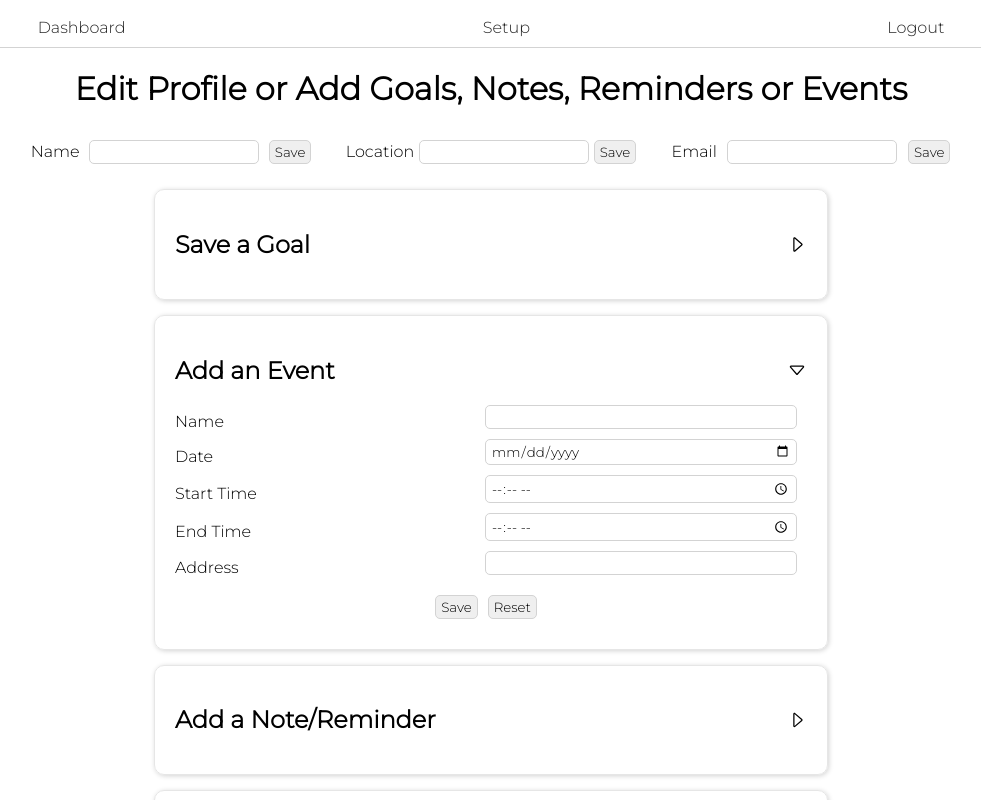
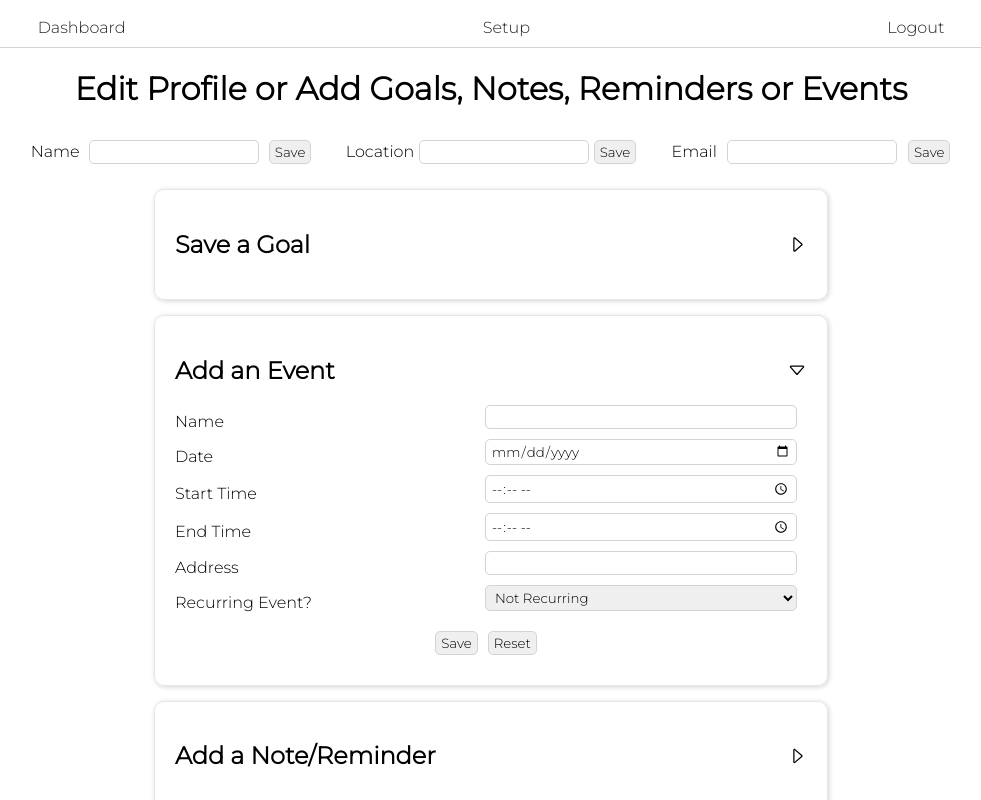
Before and after one commit to ramitaarora/mosaic-planner, a React (Vite) app in the folder client/: page /setup in a window 1280 px wide. Both pictures are taken after a click on the picture 946 px from the left and 370 px from the top of the page. Shown: the top 800 px of the page, without its empty margins (149-1130 px from the left). Built offline with nearby package versions, Linux system fonts and the light colour scheme; no server answers.

Commit message:
started saveGoals and saveEvents on setup page

```diff
--- a/client/src/App.css
+++ b/client/src/App.css
@@ -27,7 +27,7 @@ ol, ul {
     display: content !important;
 }
 
-input, button {
+input, button, select {
     border-radius: 5px;
     border: 1px solid lightgrey;
     padding: 3px 5px;
@@ -415,7 +415,7 @@ main {
     justify-content: center;
 }
 
-#setup-forms input {
+#setup-forms input, #setup-forms select {
     margin: 0 10px 10px 0;
 }
 
@@ -428,6 +428,10 @@ main {
     cursor: pointer;
     position: relative;
     top: -1px;
+}
+
+#setup-forms select {
+    width: 312px;
 }
 
 /* Mobile Styles */
@@ -451,7 +455,10 @@ main {
     #setup-forms input[type="text"],
     #setup-forms input[type="date"],
     #setup-forms input[type="time"] {
-        width: fit-content;
+        width: 100px;
+    }
+    #setup-forms select {
+        width: 112px;
     }
 }
 
--- a/client/src/pages/Setup.jsx
+++ b/client/src/pages/Setup.jsx
@@ -72,6 +72,7 @@ export default function Setup() {
         const inputType = String(event.target.id).split('-')[0];
         const inputData = event.target[0].value;
 
+        if (inputData.length) {
             const response = await fetch('/api/users/updateUser', {
                 method: 'PUT',
                 body: JSON.stringify({
@@ -88,13 +89,36 @@ export default function Setup() {
                 alert(response.statusText);
             }
         }
+    }
 
-    const saveGoal = (event) => {
+    const saveGoal = async (event) => {
         event.preventDefault();
         console.log(event);
+        // const formID = event.target.id;
+        // let yearlyGoal;
+        // let monthlyGoal;
+        // let weeklyGoal;
+
+        // const response = await fetch('/api/data/add', {
+        //     method: 'POST',
+        //     body: JSON.stringify({
+        //         type: 'Goal',
+        //         goal: yearlyGoal,
+        //         goal_type: 'Yearly',
+        //     }),
+        //     headers: { 'Content-Type': 'application/json' },
+        // });
+
+        // if (response.ok) {
+        //     // console.log(response.statusText);
+        //     alert('Goal saved!')
+        //     document.getElementById(formID).reset();
+        // } else {
+        //     alert(response.statusText);
+        // }
     }
 
-    const saveEvent = (event) => {
+    const saveEvent = async (event) => {
         event.preventDefault();
         console.log(event);
     }
@@ -212,8 +236,20 @@ export default function Setup() {
                                 <label htmlFor='endTime'>End Time</label>
                                 <input type="time" name="endTime" required />
                             </div>
-                            <div id="form-input"><label htmlFor='address'>Address</label>
+                            <div id="form-input">
+                                <label htmlFor='address'>Address</label>
                                 <input type="text" name="address" />
+                            </div>
+                            <div id="form-input">
+                                <label htmlFor='recurring'>Recurring Event?</label>
+                                <select name="recurring">
+                                    <option value="Not-Recurring">Not Recurring</option>
+                                    <option value="Daily">Daily</option>
+                                    <option value="Weekly">Weekly</option>
+                                    <option value="Bi-Weekly">Bi-Weekly</option>
+                                    <option value="Monthly">Monthly</option>
+                                    <option value="Annually">Annually</option>
+                                </select>
                             </div>
                             <div id="form-submit-buttons">
                                 <input type="submit" value="Save" />
@@ -232,7 +268,7 @@ export default function Setup() {
                         <form id="notes-form" className="form-hidden" onSubmit={saveNote}>
                             <div id="form-input">
                                 <label htmlFor='note'>Note/Reminder</label>
-                                <input type="text" name="note" id="note-value" required />
+                                <input type="text" name="note" required />
                             </div>
 
                             <div id="form-submit-buttons">
```
Also changed, not shown: 1 other file (tests, documents, lock files or other folders). Lines whose indentation alone changed are shown as unchanged.
